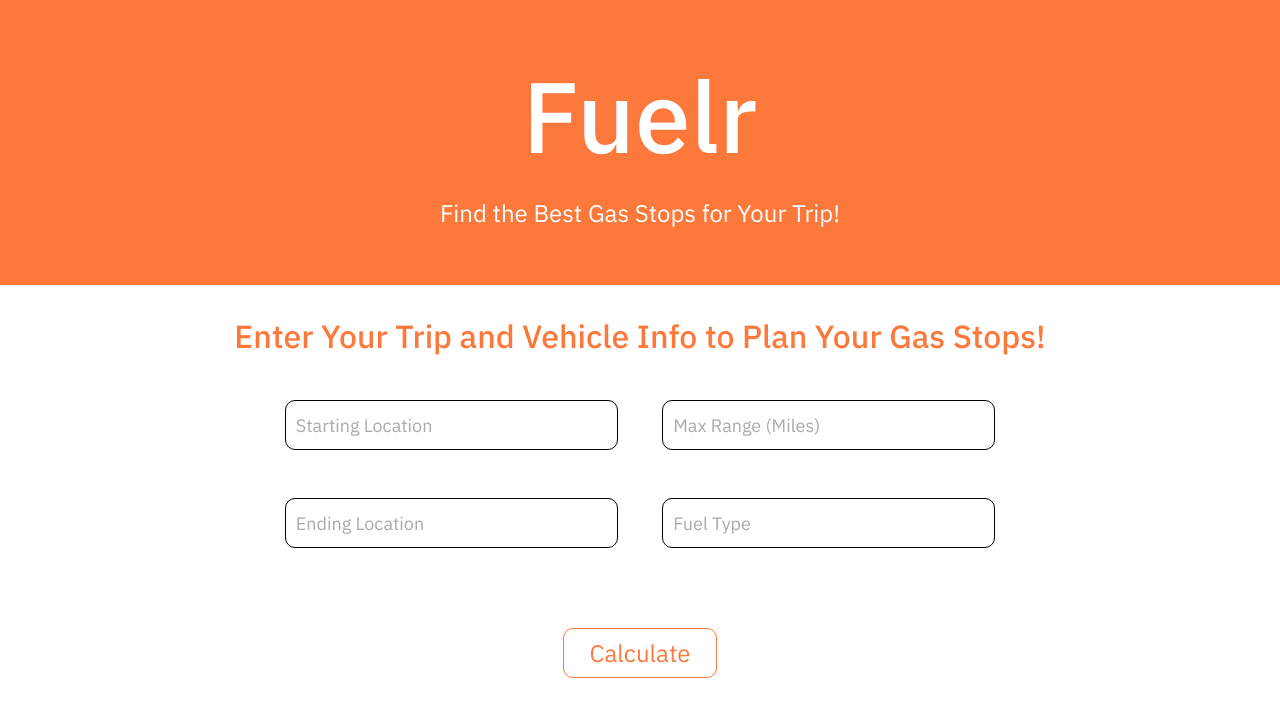
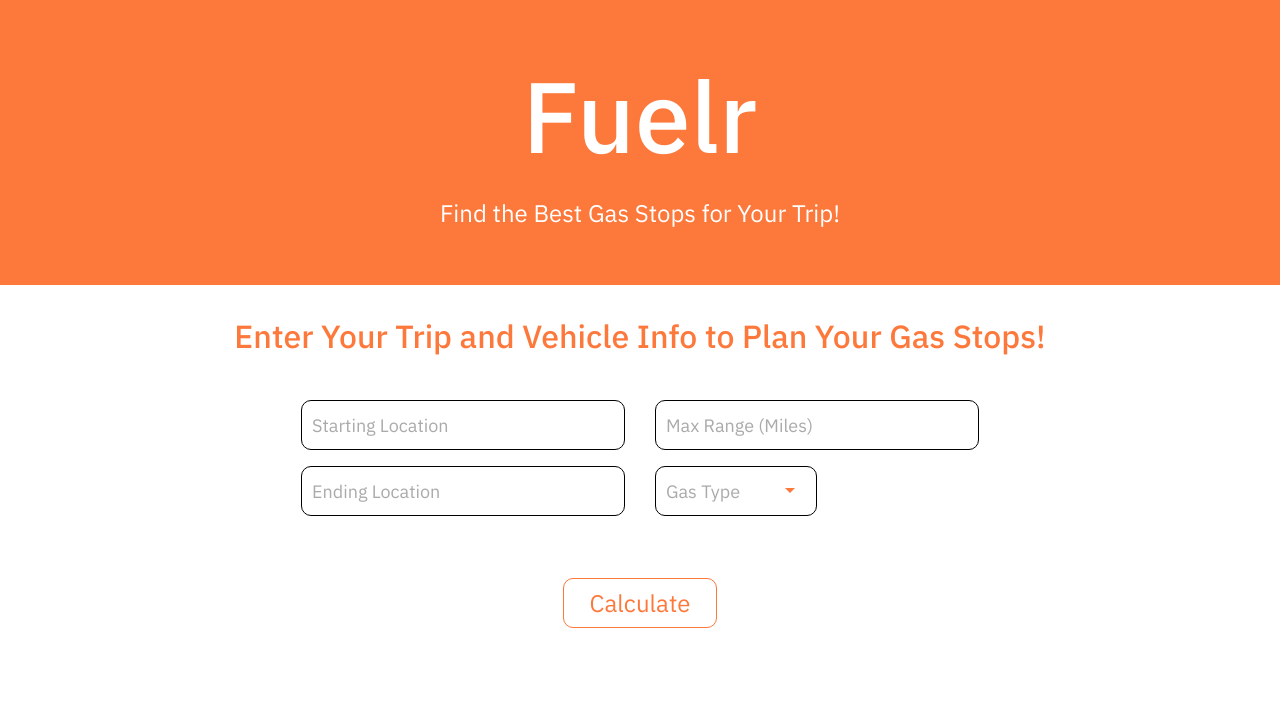
Before and after one commit to fwang356/Fuelr, a Flask app: page / in a window 1280 px wide. Shown: the top 717 px of the page. Run offline with Flask 2, Linux system fonts and the light colour scheme; some libraries are stand-ins or nearby versions.

Commit message:
drop down menu

```diff
--- a/static/css/style.css
+++ b/static/css/style.css
@@ -36,18 +36,13 @@ h2 {
     border-radius: 10px;
     width: 12%;
     font-size: 24px;
+    display: inline-block;
+    word-wrap: break-word;
 }
 
 .btn-custom:hover {
     background-color: #fd5000c4;
     color: white;
-}
-
-.form-inline {
-    flex-flow: row wrap;
-    position: relative;
-    display: flex;
-    justify-content: center;
 }
 
 .wrapper {
@@ -56,7 +51,7 @@ h2 {
     border-radius: 20px;
     position: relative;
     width: 100%;
-    padding-bottom: 5%;
+    padding-bottom: 2%;
 }
 
 input {
@@ -66,17 +61,46 @@ input {
     font-size: 18px;
     background-color: white;
     color: #fd5000c4;
+    width: 60%;
+    border: 1px solid black;
+}
+
+.btn-dropdown {
+    border-radius: 10px;
+    padding: 0px 40px 0px 10px;
+    background-color: white;
+    color: #aaa;
+    border: 1px solid black;
+    height: 50px;
+    text-align: left;
     width: 30%;
-    margin-left: 2%;
-    margin-right: 2%;
-    border: 1px solid black;
+    font-size: 18px;
 }
 
 input::placeholder {
     color: #aaa;
     font-weight: 400;
+    font-size: 18px;
 }
 
 input:focus {
     outline: none;
 }
+
+.form-group {
+    text-align: left;
+}
+
+.form-group#left {
+    text-align: right;
+}
+
+.dropdown-toggle::after {
+    margin-left: 37%;
+    color: #fd5000c4;
+}
+
+.dropdown-item {
+    color: #fd5000c4;
+    font-size: 18px;
+}
--- a/templates/base.html
+++ b/templates/base.html
@@ -7,6 +7,9 @@
     <link rel="stylesheet" href="https://stackpath.bootstrapcdn.com/bootstrap/4.3.1/css/bootstrap.min.css" integrity="sha384-ggOyR0iXCbMQv3Xipma34MD+dH/1fQ784/j6cY/iJTQUOhcWr7x9JvoRxT2MZw1T" crossorigin="anonymous">
     <link rel="stylesheet" href='https://fonts.googleapis.com/css?family=IBM+Plex+Sans:400,500&display=swap'>
     <link rel="stylesheet" href="{{ url_for('static', filename='css/style.css') }}">
+    <script src="https://code.jquery.com/jquery-3.2.1.slim.min.js" integrity="sha384-KJ3o2DKtIkvYIK3UENzmM7KCkRr/rE9/Qpg6aAZGJwFDMVNA/GpGFF93hXpG5KkN" crossorigin="anonymous"></script>
+    <script src="https://cdnjs.cloudflare.com/ajax/libs/popper.js/1.11.0/umd/popper.min.js" integrity="sha384-b/U6ypiBEHpOf/4+1nzFpr53nxSS+GLCkfwBdFNTxtclqqenISfwAzpKaMNFNmj4" crossorigin="anonymous"></script>
+    <script src="https://maxcdn.bootstrapcdn.com/bootstrap/4.0.0-beta/js/bootstrap.min.js" integrity="sha384-h0AbiXch4ZDo7tp9hKZ4TsHbi047NrKGLO3SEJAg45jXxnGIfYzk4Si90RDIqNm1" crossorigin="anonymous"></script>
     <title>Fuelr</title>
     {% block head%}{%endblock%}
 </head>
--- a/templates/home.html
+++ b/templates/home.html
@@ -19,18 +19,38 @@
     <br>
     <div class="container">
         <div class="wrapper">
-            <form class='form-inline' method='POST'>
-                <input type="text" method = 'POST' placeholder="Starting Location" autocomplete="off">
-
-                <input type="text" method = 'POST' placeholder="Max Range (Miles)" autocomplete="off">
-            </form>
-            <br>
-            <br>
-            <form class='form-inline' method='POST'>
-                <input type="text" method = 'POST' placeholder="Ending Location" autocomplete="off">
-
-                <input type="text" method = 'POST' placeholder="Fuel Type" autocomplete="off">
-            </form>
+            <div class='row'>
+                <div class='col-6'>
+                    <form class='form-group' id='left' method='POST'>
+                        <input type="text" method='POST' placeholder="Starting Location" autocomplete="off">
+                    </form>
+                </div>
+                <div class='col-6'>
+                    <form class='form-group' method='POST'>
+                        <input id="range" type="text" method='POST' placeholder="Max Range (Miles)" autocomplete="off">
+                    </form>
+                </div>
+            </div>
+            <div class='row'>
+                <div class='col-6'>
+                    <form class='form-group' id='left' method='POST'>
+                        <input type="text" method='POST' placeholder="Ending Location" autocomplete="off">
+                    </form>
+                </div>
+                <div class='col-6'>
+                    <form class='form-group' method='POST'>
+                        <button class="btn btn-dropdown dropdown-toggle" type="button" id="dropdownMenu2" data-toggle="dropdown" aria-haspopup="true" aria-expanded="false">
+                            Gas Type
+                        </button>
+                        <div class="dropdown-menu" aria-labelledby="dropdownMenu2">
+                            <button class="dropdown-item" type="button">Regular</button>
+                            <button class="dropdown-item" type="button">Midgrade</button>
+                            <button class="dropdown-item" type="button">Premium</button>
+                            <button class="dropdown-item" type="button">Diesel</button>
+                        </div>
+                    </form>
+                </div>
+            </div>
         </div>
     </div>
     <br>
@@ -40,6 +60,13 @@
         </button>
     </form>
 </div>
-
-
+<script>
+$(function(){
+    $(".dropdown-menu .dropdown-item").click(function(){
+        $(".btn-dropdown:first-child").text($(this).text());
+        $(".btn-dropdown:first-child").val($(this).text());
+        $(".btn-dropdown:first-child").css('color', '#fd5000c4');
+    });
+});
+</script>
 {%endblock%}
```
